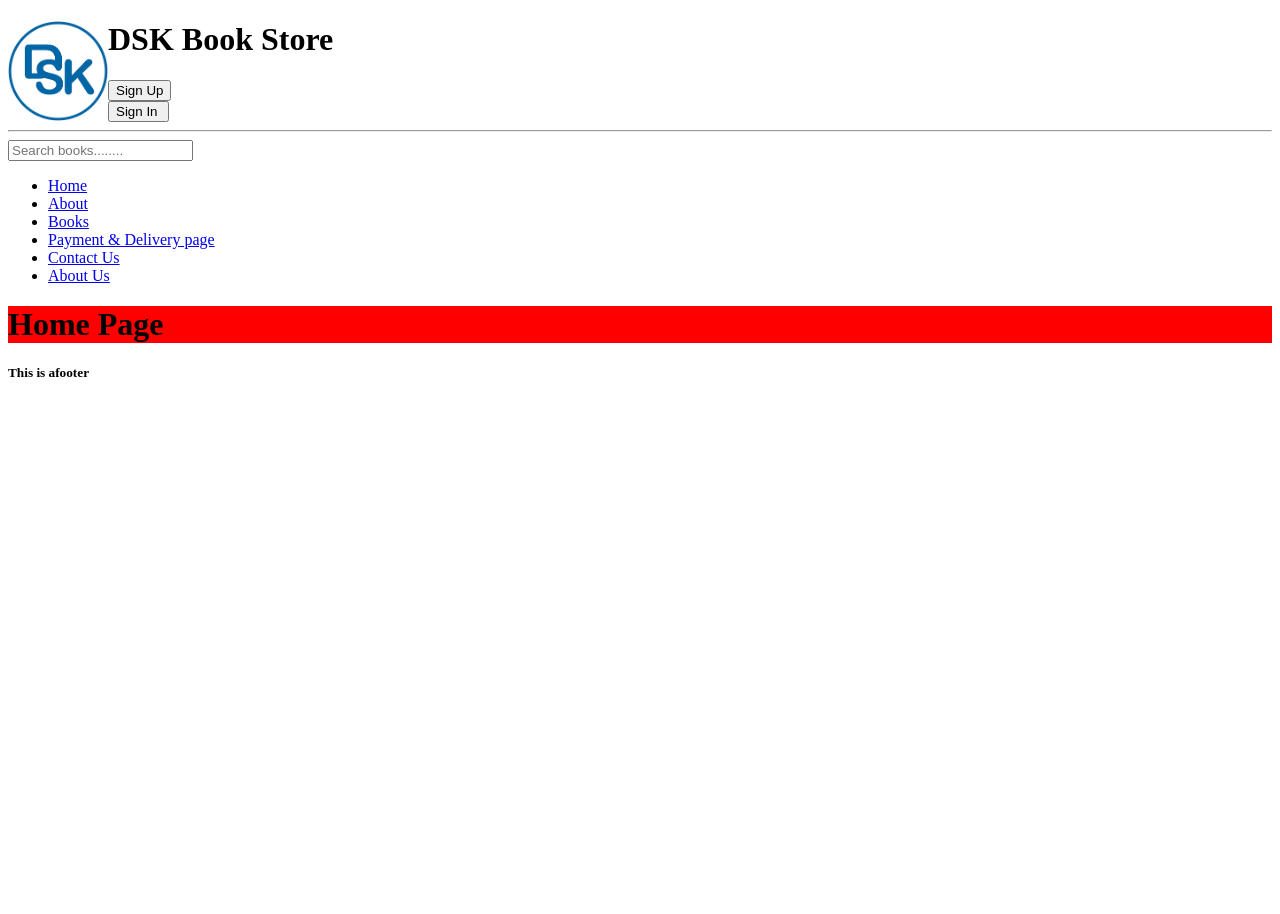
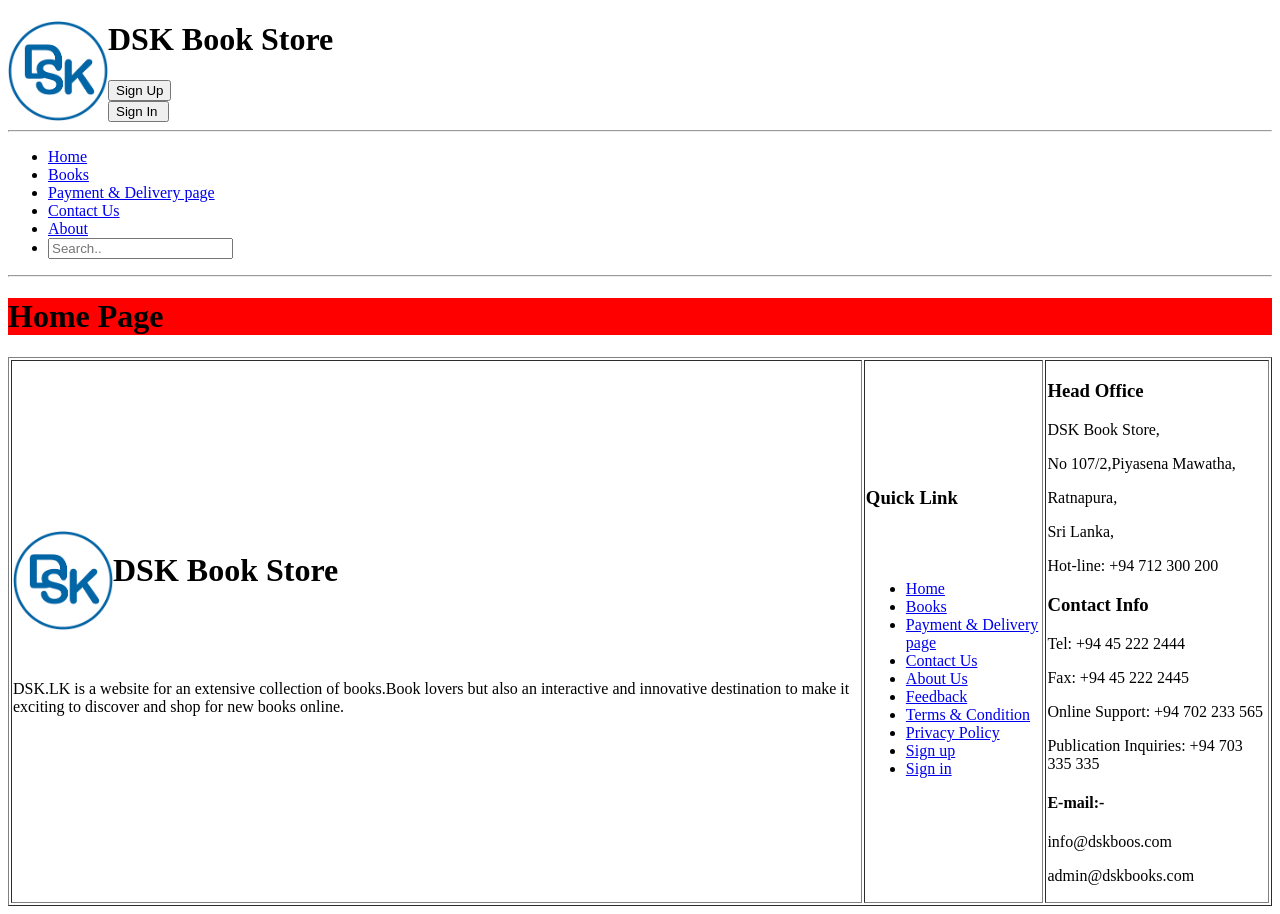
Before and after one commit to IT2080-ITP-2022-Feb/IWT-project, a PHP site: page /index.php in a window 1280 px wide. Before the commit the page ends 377 px from the top, so only its background shows below. Run offline with PHP 8.4, Linux system fonts and the light colour scheme.

Commit message:
new update footer

```diff
--- a/includes/footer.php
+++ b/includes/footer.php
@@ -1,10 +1,48 @@
 <link rel="stylesheet" href="../css/header.css">
 
 <footer>
-    <h5> This is afooter</h5>
+<table border="1" style="width:100%" >
+
+  <tr>
+    <td><img src="images/logo1.png" align="left" width="100px" hight="50px" alt="DSK book store logo">
+		<h1>DSK Book Store</h1><br><br><br>
+        <p>DSK.LK is a website for an extensive collection of books.Book lovers but also an interactive and innovative destination to make it exciting to discover and shop for new books online.</p></td>
+    <td {
+  text-align: top;
+}>
+    <h3>Quick Link</h3><br><br>
+        <ul>
+			<li> <a href="./index.php">Home</a></li>
+			<li> <a href="books page">Books</a></li>
+			<li> <a href="Payment & Delivery page">Payment & Delivery page</a></li>
+			<li> <a href="contact us page">Contact Us</a></li>
+			<li> <a href="./about.php">About Us</a></li>
+            <li> <a href="Feedback">Feedback</a></li>
+            <li> <a href="Terms & Condition">Terms & Condition</a></li>
+            <li> <a href="Privacy Policy">Privacy Policy</a></li>
+            <li> <a href="Sign up">Sign up</a></li>
+            <li> <a href="Sign in">Sign in</a></li>
+		</ul>
+    </td>
+    <td><h3>Head Office</h3>
+    <p>DSK Book Store,</p>
+    <p>No 107/2,Piyasena Mawatha,</p>
+    <p>Ratnapura,</p>
+    <p>Sri Lanka,</p>
+    <p>Hot-line: +94 712 300 200</p>
+    <h3>Contact Info</h3>
+    <p>Tel: +94 45 222 2444</p>
+    <p>Fax: +94 45 222 2445</p>
+    <p>Online Support: +94 702 233 565</p>
+    <p>Publication Inquiries: +94 703 335 335</p>
+    <h4>E-mail:-</h4>
+    <p>info@dskboos.com</p>
+    <p>admin@dskbooks.com</p>
+    </td>
+  </tr>
+</table>
+
 </footer>
-
-
 <script src="../js/footer.js"></script>
 </body>
 </html>
--- a/includes/header.php
+++ b/includes/header.php
@@ -13,18 +13,21 @@
 		<input type="button" value="Sign In " width="100px" hight="20px"><br/>
 		</div></li>
 		<hr>
-		<!-- <style="position:absolute !important; right:12px !important;" class="menu"> -->
-		<div class="topnav">
-                <input type="text" name="search" placeholder="Search books........"/>
-            </div>
+
+
+
+
+
 		<ul>
 			<li> <a href="./index.php">Home</a></li>
-			<li> <a href="./about.php">About</a></li>
 			<li> <a href="books page">Books</a></li>
 			<li> <a href="Payment & Delivery page">Payment & Delivery page</a></li>
 			<li> <a href="contact us page">Contact Us</a></li>
-			<li> <a href="about us page">About Us</a></li>
+			<li> <a href="./about.php">About</a></li>
+			<li><input type="text" name="search" placeholder="Search.."/></li>
 		</ul>
+
+<hr>
 
 
 		<script src="../js/header.js"></script>
```
Also changed, not shown: images/dsk4.jpg (renamed from images/istockphoto-910852368-612x612.jpg), images/logo.jpg (deleted).
